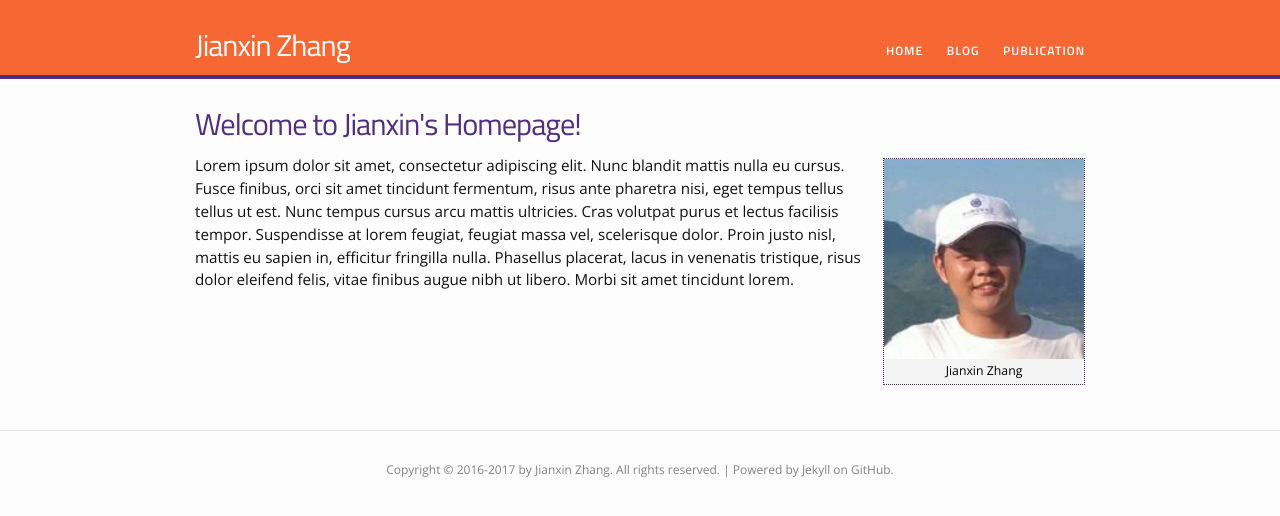
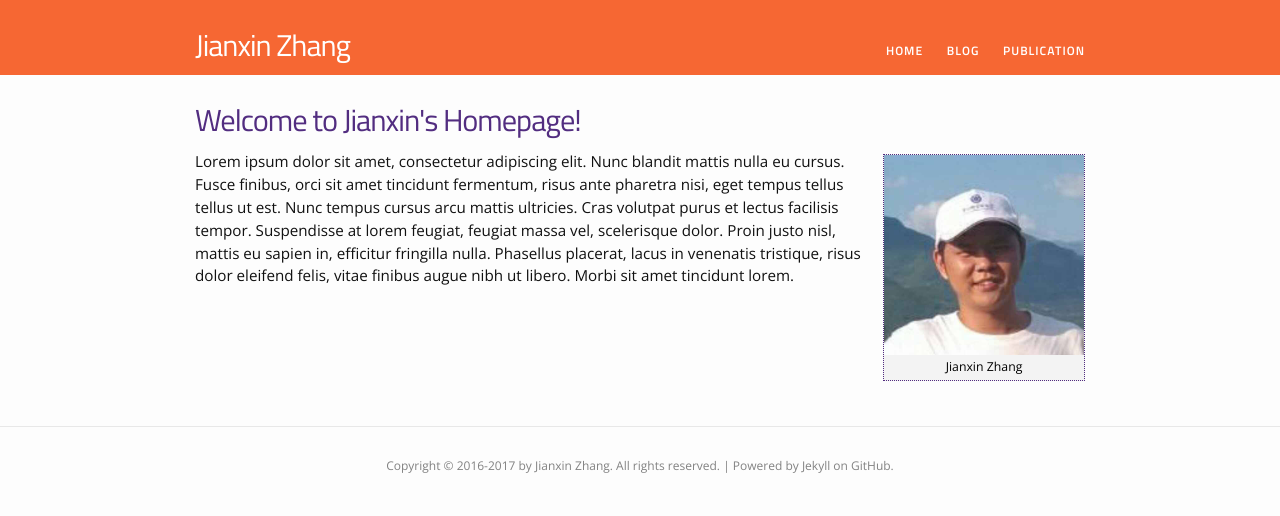
Before and after one commit to 0ZJX0/0ZJX0.github.io, a Jekyll site: the page built from index.html, in a window 1280 px wide. Shown: the top 516 px of the page. Built offline with Jekyll 4.4.1, drawn with Linux system fonts in a browser that asks for light colours.

Commit message:
Update _header.scss

```diff
--- a/_sass/_header.scss
+++ b/_sass/_header.scss
@@ -3,7 +3,7 @@
  */
 .site-header {
 	border-top: 0px solid $grey-color-dark;
-	border-bottom: 4px solid $clemson-purple;
+	border-bottom: 0px solid $clemson-purple;
 	min-height: 56px;
 	background: $clemson-orange;
 	// Positioning context for the mobile navigation icon
@@ -42,7 +42,7 @@
 .site-nav ul {
 	text-align: right;
 	float: right;
-	padding-top: 25px;
+	padding-top: 10px;
 	font-size: 80%;
 	letter-spacing: 1px;
 	line-height: 1em;
```
